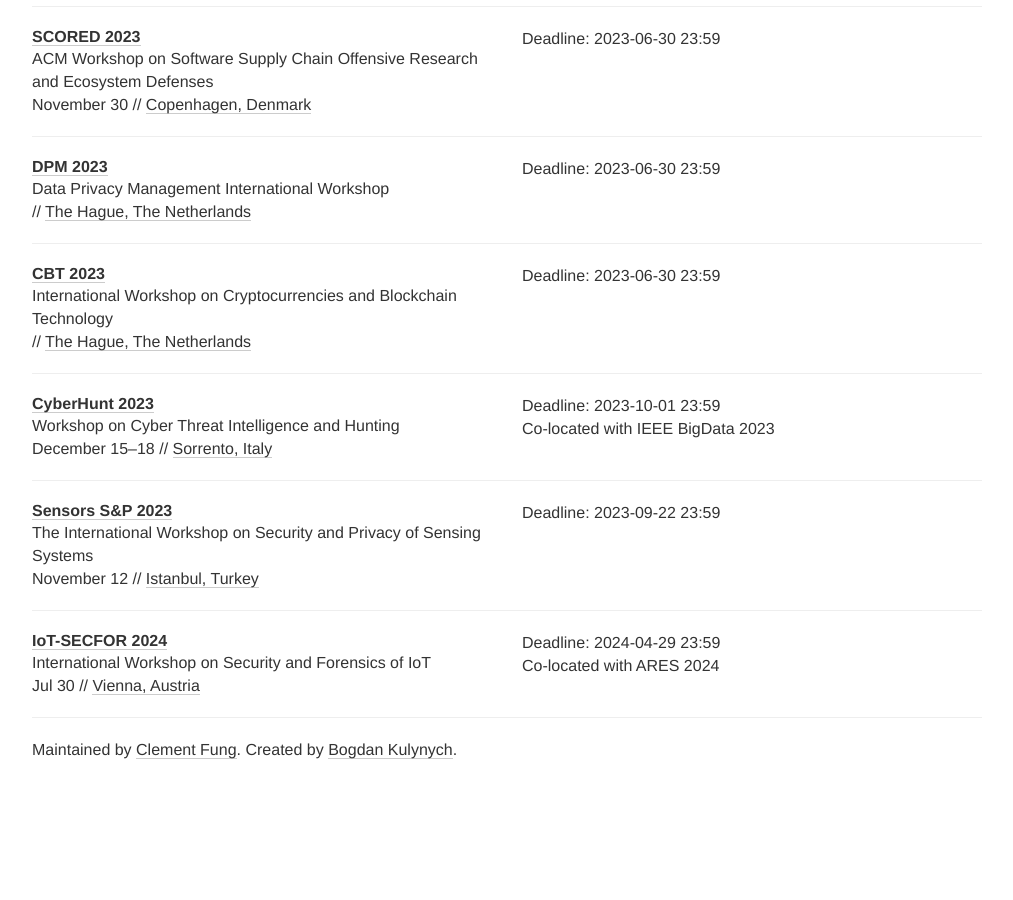
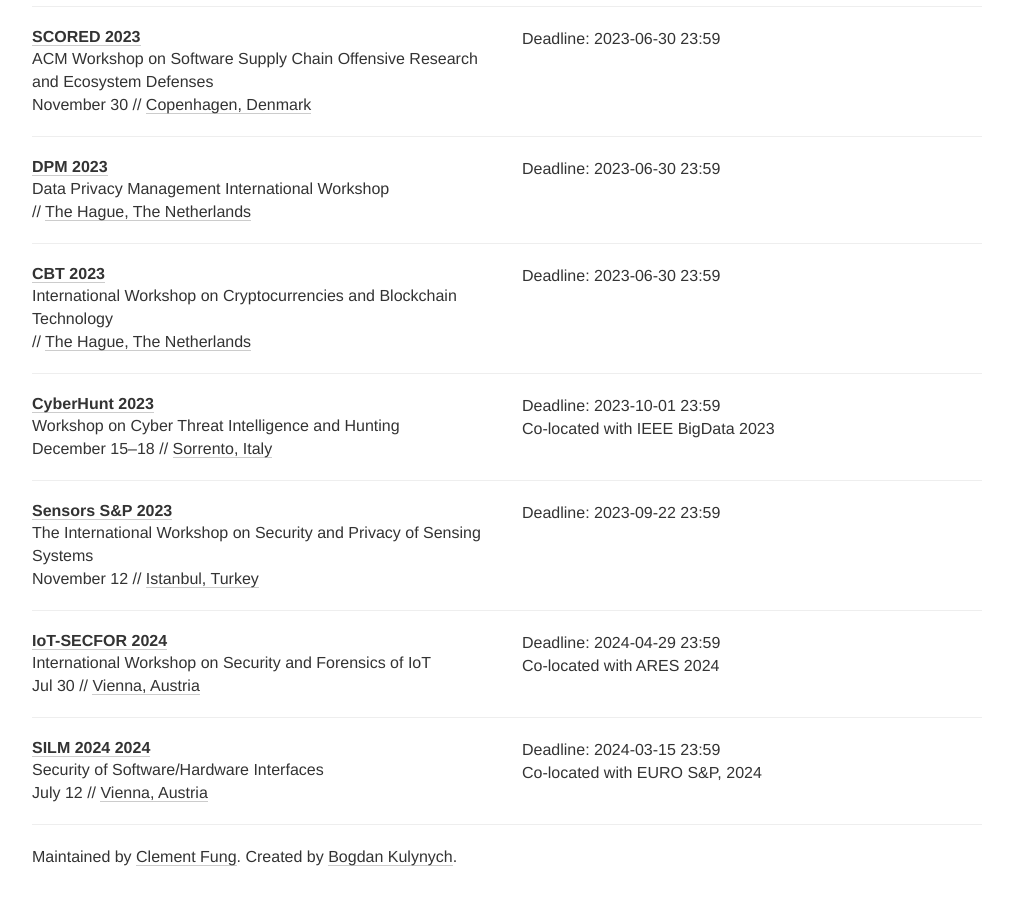
Before and after one commit to sec-deadlines/sec-deadlines.github.io, a Jekyll site: the page built from index.html, in a window 1280 px wide and 900 px high, scrolled down 11823 px. Shown: the whole window, without its empty margins (133-1146 px from the left). Built offline with Jekyll 4.4.1, drawn with Linux system fonts in a browser that asks for light colours; nearby versions of some CDN libraries; comment, search, counter and statistics services are not loaded; before the commit the page ends 12616 px from its top, so only the background shows below that.

Commit message:
SILM 2024: Update conferences.yml
SILM 2024

```diff
--- a/_data/conferences.yml
+++ b/_data/conferences.yml
@@ -844,3 +844,13 @@
   date: Jul 30
   place: Vienna, Austria
   tags: [SEC, SHOP]
+
+- name: SILM 2024
+  description: Security of Software/Hardware Interfaces
+  year: 2024
+  link: https://silm-workshop.github.io/
+  deadline: ["2024-03-15 23:59"]
+  comment: Co-located with EURO S&P, 2024
+  date: July 12
+  place: Vienna, Austria
+  tags: [SEC, SHOP]
```
